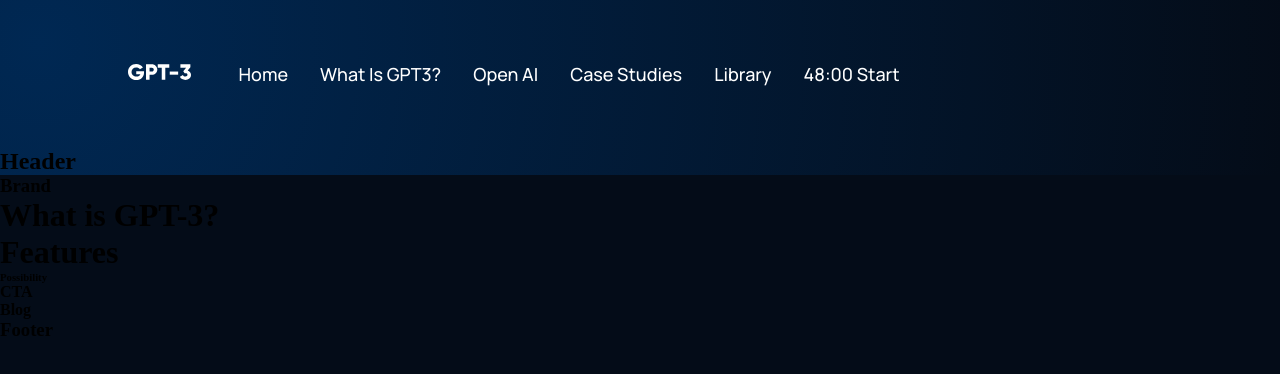
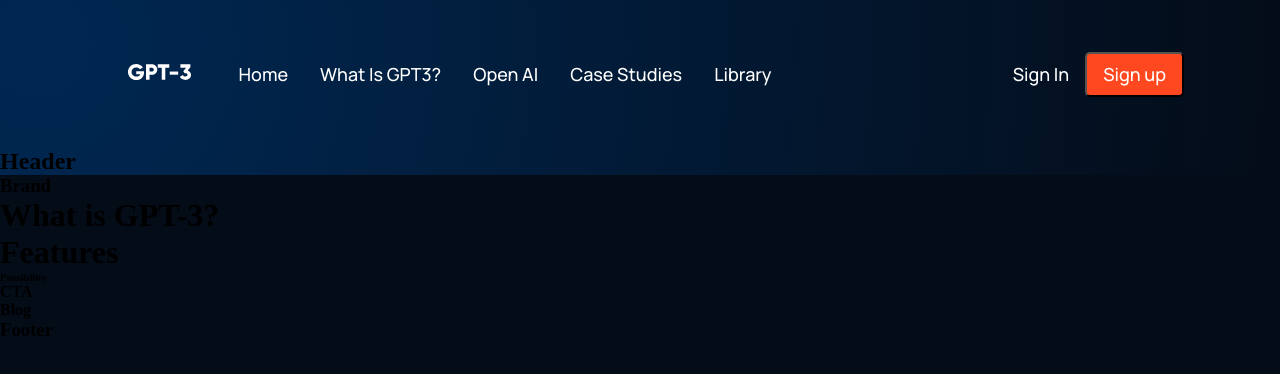
Before and after one commit to anwarul32/GPT3-with_JSM, a React (Create React App) app: page / in a window 1280 px wide. Shown: the top 374 px of the page. Built offline with nearby package versions, Linux system fonts and the light colour scheme.

Commit message:
responcive navbar added

```diff
--- a/src/components/navbar/Navbar.js
+++ b/src/components/navbar/Navbar.js
@@ -1,12 +1,26 @@
-import React from 'react';
-import { RiMenu3Line, RiCloseLin } from 'react-icons/ri';
+import React, { useState } from 'react';
+import { RiMenu3Line, RiCloseLine } from 'react-icons/ri';
 import logo from '../../assets/logo.svg'
 import './navbar.css';
+
+
+const Menu = () => (
+    <>
+        <p><a href="#home">Home</a></p>
+        <p><a href="#wgt3">What is GPT3?</a></p>
+        <p><a href="#possibility">Open AI</a></p>
+        <p><a href="#features">Case Studies</a></p>
+        <p><a href="#blog">Library</a></p>
+    </>
+)
 
 
 // BEM -> Block Element Modifier
 
 const Navbar = () => {
+    const [toggleMenu, setToggleMenu] = useState(false);
+
+
     return (
         <div className='gpt3__navbar'>
             <div className="gpt3__navbar-links">
@@ -14,13 +28,34 @@
                     <img src={logo} alt='logo' />
                 </div>
                 <div className="gpt3__navbar-links_container">
-                    <p><a href="#home">Home</a></p>
-                    <p><a href="#wgt3">What is GPT3?</a></p>
-                    <p><a href="#possibility">Open AI</a></p>
-                    <p><a href="#features">Case Studies</a></p>
-                    <p><a href="#blog">Library</a></p>
-                    <p><a href="#blog">48:00 Start</a></p>
+                    <Menu />
                 </div>
+            </div>
+            <div className="gpt3__navbar-sign">
+                <p>Sign in</p>
+                <button type='button'>Sign up</button>
+            </div>
+            <div className="gpt3__navbar-menu">
+                {
+                    toggleMenu
+                        ?
+                        <RiCloseLine color='#fff' size={27} onClick={() => setToggleMenu(false)} />
+                        :
+                        <RiMenu3Line color='#fff' size={27} onClick={() => setToggleMenu(true)} />
+                }
+                {
+                    toggleMenu && (
+                        <div className='gpt3__navbar-menu_container scale-up'>
+                            <div className="gpt3__navbar-menu_container-links">
+                                <Menu />
+                                <div className="gpt3__navbar-menu_container_links-sign">
+                                    <p>Sign in</p>
+                                    <button type='button'>Sign up</button>
+                                </div>
+                            </div>
+                        </div>
+                    )
+                }
             </div>
         </div>
     );
--- a/src/components/navbar/navbar.css
+++ b/src/components/navbar/navbar.css
@@ -2,8 +2,6 @@
     display: flex;
     justify-content: space-between;
     align-items: center;
-
-
     padding: 2rem 6rem;
 }
 
@@ -47,3 +45,92 @@
     margin: 0 1rem;
     cursor: pointer;
 }
+
+.gpt3__navbar-sign button,
+.gpt3__navbar-menu_container button {
+    padding: 0.5rem 1rem;
+    color: #fff;
+    background-color: #FF4820;
+    font-family: var(--font-family);
+    font-weight: 500;
+    font-size: 18px;
+    line-height: 25px;
+    left: 1153px;
+    top: 55px;
+    border-radius: 5px;
+    cursor: pointer;
+    outline:none;
+}
+
+.gpt3__navbar-menu {
+    margin-left: 1rem;
+    display: none;
+    position: relative;
+}
+
+.gpt3__navbar-menu svg {
+    cursor: pointer;
+}
+
+.gpt3__navbar-menu_container {
+    display: flex;
+    justify-content: flex-start;
+    align-items: flex-end;
+    flex-direction: column;
+    text-align: end;
+    background: var(--color-footer);
+    padding: 2rem;
+    position: absolute;
+    top: 40px;
+    right: 0;
+    margin-top: 1rem;
+    min-width: 210px;
+    border-radius: 5px;
+    box-shadow: 0 0 5 rgba(0, 0, 0, 0.2);
+}
+
+
+.gpt3__navbar-menu_container P {
+    margin: 1rem 0;
+}
+
+.gpt3__navbar-menu_container-links-sign {
+    display: none;
+}
+
+/*  Media query  */
+
+@media screen and (max-width: 1050px) {
+    .gpt3__navbar-links_container {
+        display: none;
+    }
+    .gpt3__navbar-menu {
+        display: flex;
+    }
+}
+
+@media screen and (max-width: 700px) {
+    .gpt3__navbar {
+        padding: 2rem 4rem;
+        color: #fff;
+    }
+    .gpt3__navbar-menu_container_links-sign {
+        display: none;
+    }
+}
+
+@media screen and (max-width: 550px) {
+    .gpt3__navbar {
+        padding: 2rem ;
+        color: #fff;
+    }
+    .gpt3__navbar-sign {
+        display: none;
+    }
+    .gpt3__navbar-menu_container {
+        top: 20px;
+    }
+    .gpt3__navbar-menu_container_links-sign {
+        display: block;
+    }
+}
```
